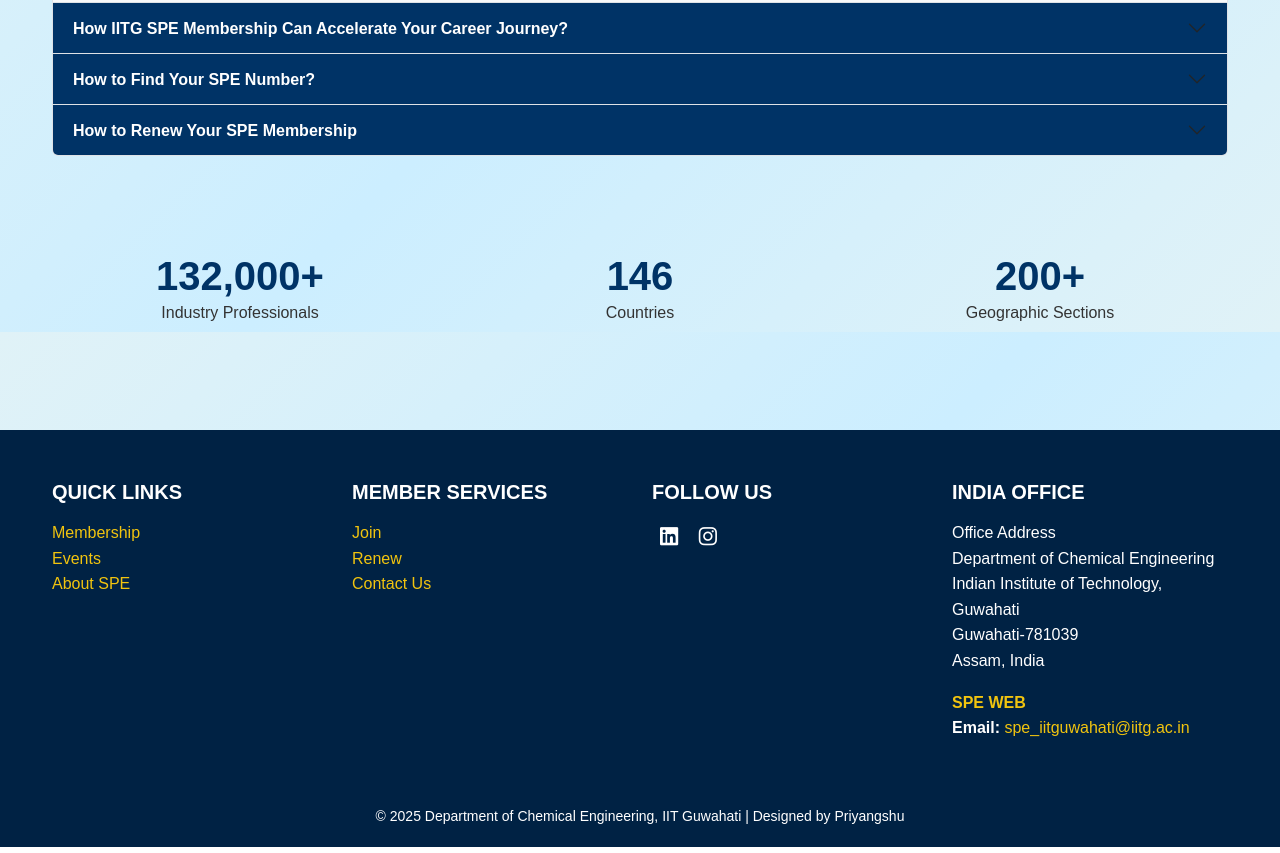
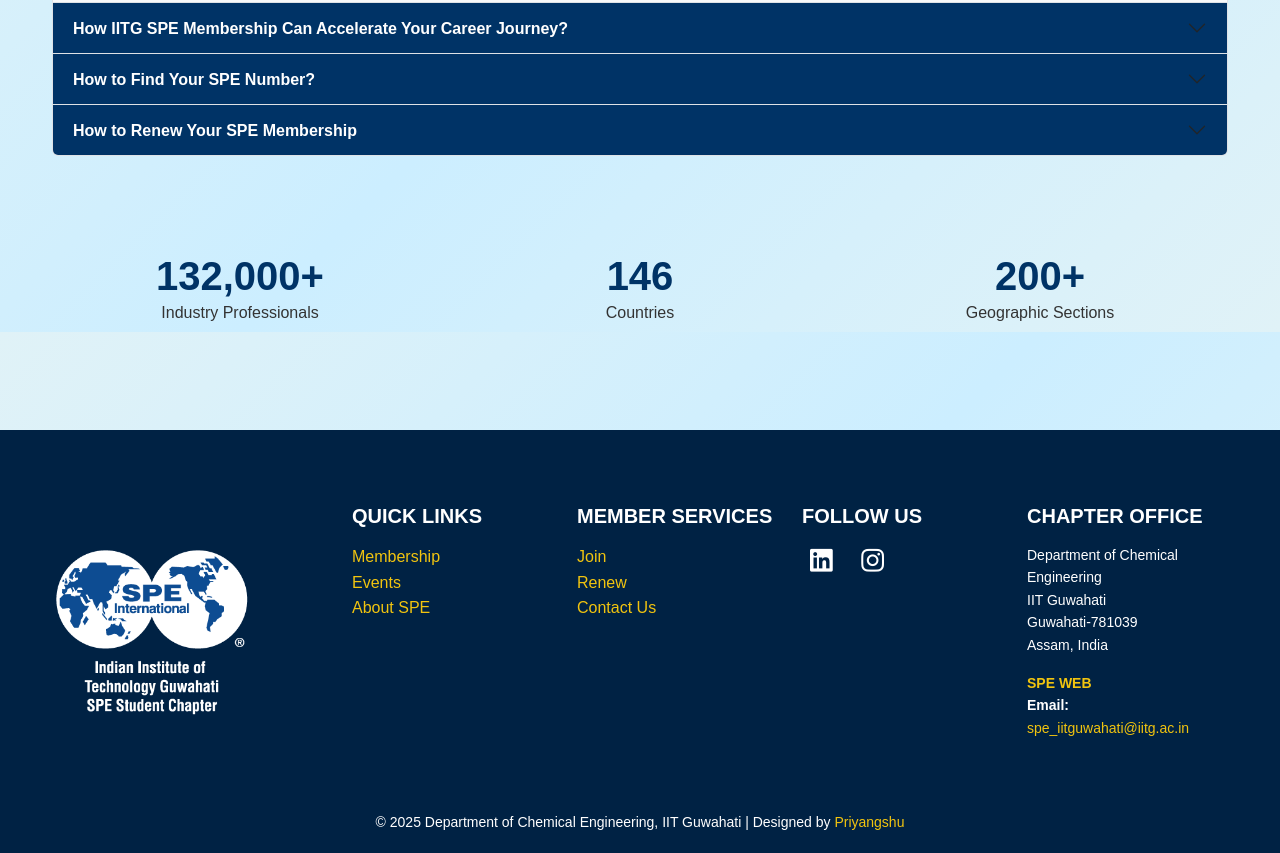
Before and after one commit to mpriyangshu/SPE-IITG, a plain HTML site: page join.html in a window 1280 px wide. Shown: the part 5268-6121 px from the top of the page. Drawn offline with nearby package versions, Linux system fonts and the light colour scheme.

Commit message:
Update join.html

```diff
--- a/join.html
+++ b/join.html
@@ -697,9 +697,17 @@
 <!-- Footer -->
 <footer>
   <div class="container">
+    <div class="row align-items-center py-4">
+      <!-- SPE Logo Column -->
+      <div class="col-12 col-md-3 mb-4 mb-md-0 d-flex justify-content-center justify-content-md-start align-items-center">
+        <img src="logo.png" alt="SPE Logo" class="img-fluid" style="max-width: 200px;">
+      </div>
+
+      <!-- Footer Links -->
+      <div class="col-12 col-md-9">
         <div class="row">
           <!-- Quick Links -->
-      <div class="col-md-3 mb-4">
+          <div class="col-6 col-md-3 mb-4">
             <h5 class="text-uppercase fw-bold mb-3">Quick Links</h5>
             <ul class="list-unstyled">
               <li><a href="https://www.spe.org/en/join/" target="_blank">Membership</a></li>
@@ -709,7 +717,7 @@
           </div>
 
           <!-- Member Services -->
-      <div class="col-md-3 mb-4">
+          <div class="col-6 col-md-3 mb-4">
             <h5 class="text-uppercase fw-bold mb-3">Member Services</h5>
             <ul class="list-unstyled">
               <li><a href="https://www.spe.org/en/join/" target="_blank">Join</a></li>
@@ -718,40 +726,48 @@
             </ul>
           </div>
 
-      <!-- Follow Us -->
-      <div class="col-md-3 mb-4">
+          <!-- Social Media -->
+          <div class="col-6 col-md-3 mb-4">
             <h5 class="text-uppercase fw-bold mb-3">Follow Us</h5>
             <div class="social-icons">
-          <a href="https://www.linkedin.com/company/spe-iit-guwahati-student-chapter"><i class="fab fa-linkedin"></i></a>
-          <a href="https://www.instagram.com/iitg_spe_sc/"><i class="fab fa-instagram"></i></a>
+              <a href="https://www.linkedin.com/company/spe-iit-guwahati-student-chapter" target="_blank" class="me-3">
+                <i class="fab fa-linkedin fa-lg"></i>
+              </a>
+              <a href="https://www.instagram.com/iitg_spe_sc/" target="_blank">
+                <i class="fab fa-instagram fa-lg"></i>
+              </a>
             </div>
           </div>
 
           <!-- India Office -->
-      <div class="col-md-3 mb-4">
-        <h5 class="text-uppercase fw-bold mb-3">India Office</h5>
-        <ul class="list-unstyled">
-          <li>Office Address</li>
+          <div class="col-6 col-md-3 mb-4">
+            <h5 class="text-uppercase fw-bold mb-3">Chapter Office</h5>
+            <ul class="list-unstyled small">
+
               <li>Department of Chemical Engineering</li>
-          <li>Indian Institute of Technology, Guwahati</li>
+              <li>IIT Guwahati</li>
               <li>Guwahati-781039</li>
               <li>Assam, India</li>
             </ul>
-        <p class="mb-0"><strong><a href="https://www.spe.org/chapter/6246">SPE WEB</a></strong></p>
-        <p><strong>Email:</strong> <a href="mailto:spe_iitguwahati@iitg.ac.in">spe_iitguwahati@iitg.ac.in</a></p>
+            <p class="mb-0 small"><strong><a href="https://www.spe.org/chapter/6246" target="_blank">SPE WEB</a></strong></p>
+            <p class="small mb-0"><strong>Email:</strong> <a href="mailto:spe_iitguwahati@iitg.ac.in">spe_iitguwahati@iitg.ac.in</a></p>
+          </div>
+        </div>
       </div>
     </div>
 
-    <!-- Bottom -->
+    <!-- Footer Bottom Row -->
     <div class="row mt-4">
       <div class="col text-center">
-        <p class="small mb-0">
-          © 2025 Department of Chemical Engineering, IIT Guwahati | Designed by Priyangshu
+        <p class="mb-0 small">&copy; 2025 Department of Chemical Engineering, IIT Guwahati | Designed by
+          <a href="https://www.linkedin.com/in/priyangshumalakar/" target="_blank">Priyangshu</a>
         </p>
       </div>
     </div>
   </div>
 </footer>
+
+
 
 <script src="https://cdn.jsdelivr.net/npm/bootstrap@5.3.0/dist/js/bootstrap.bundle.min.js"></script>
 <script>
```
Lines whose indentation alone changed are shown as unchanged.
